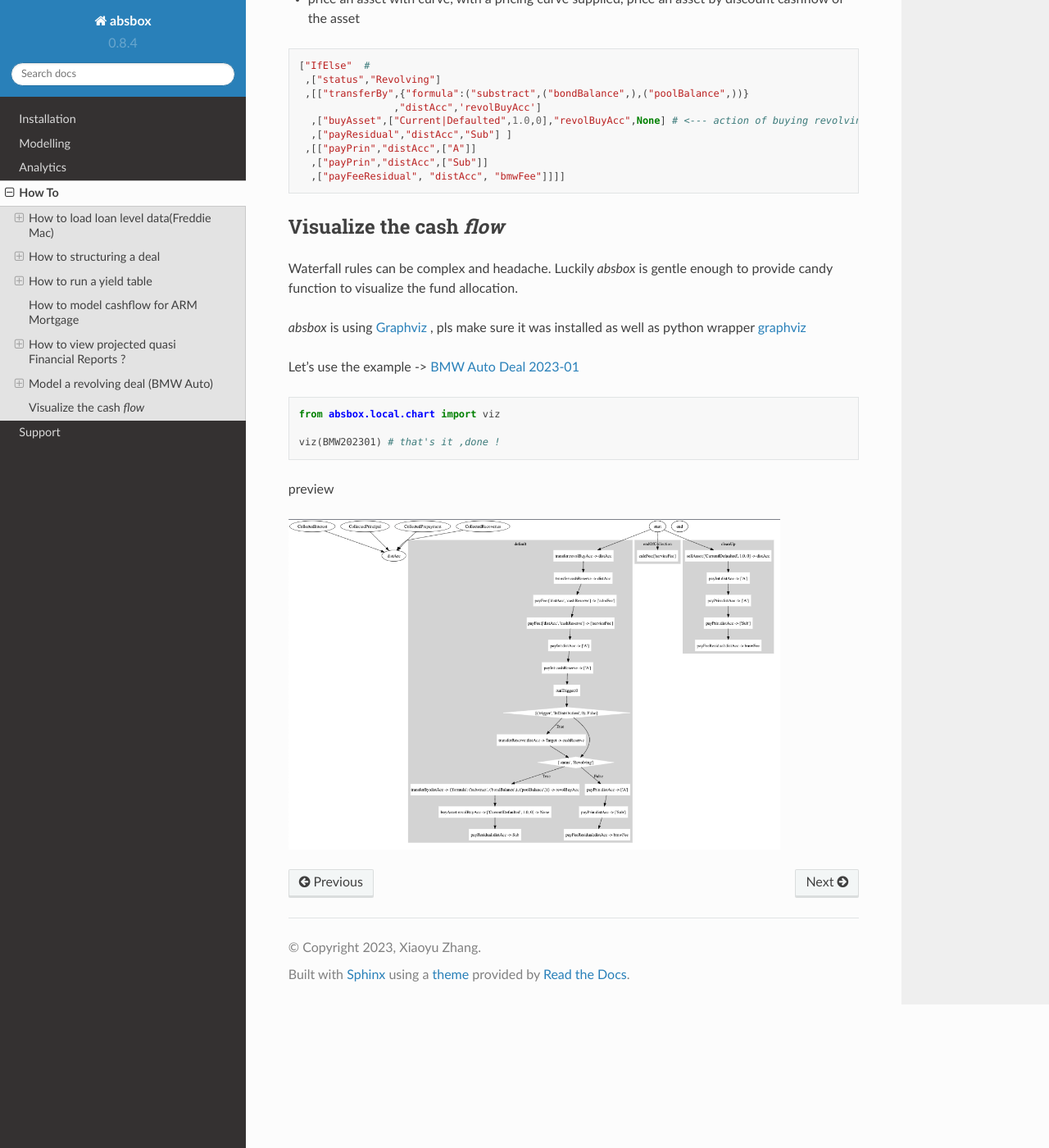
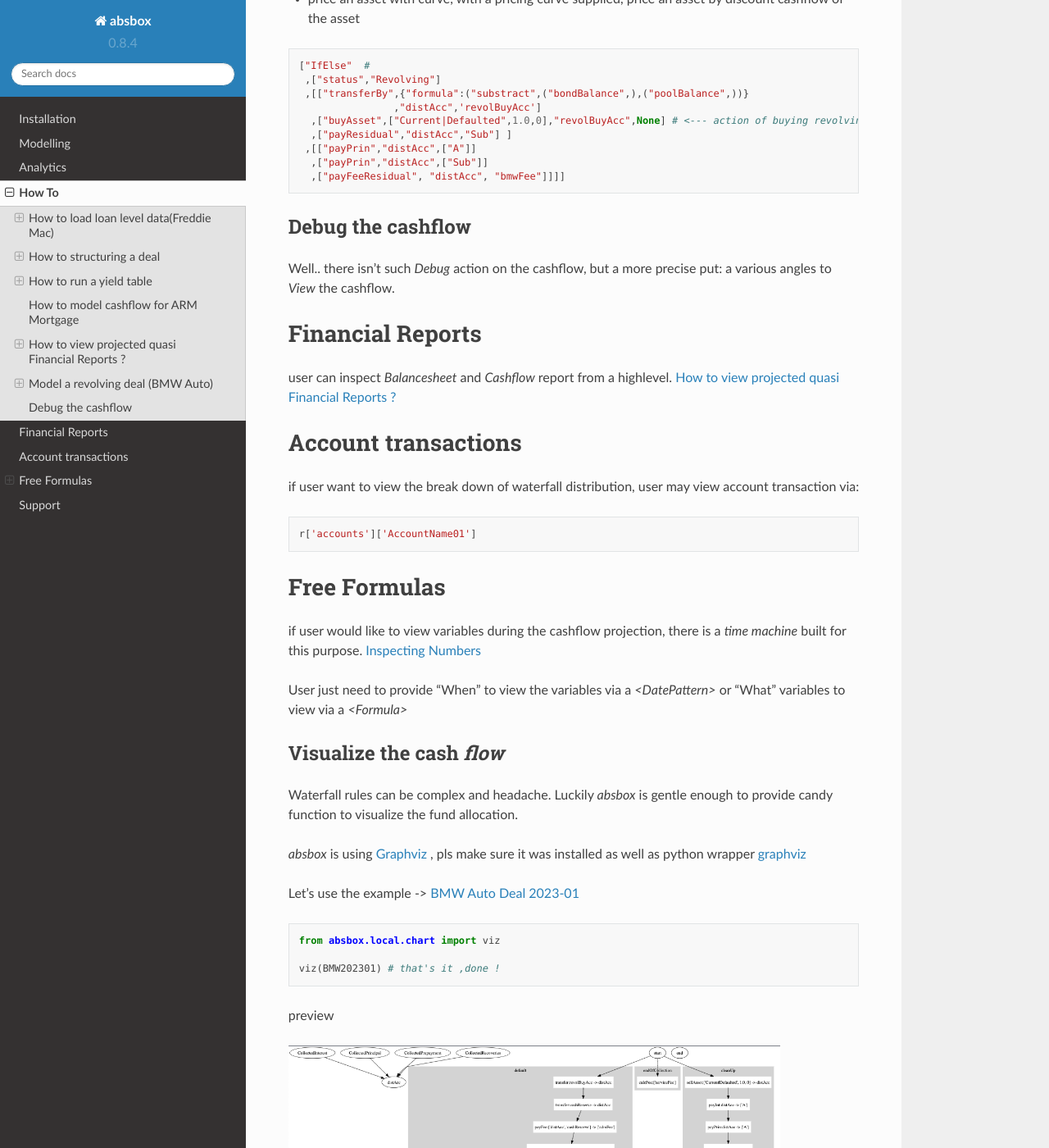
Before and after one commit to yellowbean/absbox-doc, a Sphinx documentation site: the page built from docs/source/howto.rst, in a window 1280 px wide and 1400 px high, scrolled down 11626 px. Shown: the whole window at 82% size. Built offline with Sphinx 7.4.7 and the Read the Docs theme 2.0.0, drawn with Linux system fonts in a browser that asks for light colours.

Commit message:
update a DEBUG how to

```diff
--- a/docs/source/howto.rst
+++ b/docs/source/howto.rst
@@ -552,6 +552,40 @@ Pricing an revolving asset would have a huge impact on the pool cashflow .
     ,["payPrin","distAcc",["Sub"]]
     ,["payFeeResidual", "distAcc", "bmwFee"]]]]
 
+
+
+Debug the cashflow
+------------------------
+
+Well.. there isn't such `Debug` action on the cashflow, but a more precise put: a various angles to `View` the cashflow.
+
+
+Financial Reports
+=====================
+
+user can inspect `Balancesheet` and `Cashflow` report from a highlevel. :ref:`How to view projected quasi Financial Reports ?`
+
+
+Account transactions
+======================
+
+if user want to view the break down of waterfall distribution, user may view account transaction via:
+
+.. code-block:: python
+
+  r['accounts']['AccountName01']
+
+
+Free Formulas
+=================
+
+if user would like to view variables during the cashflow projection, there is a `time machine` built for this purpose. :ref:`Inspecting Numbers`
+
+User just need to provide "When" to view the variables via a `<DatePattern>` or "What" variables to view via a `<Formula>`
+
+
+
+
 Visualize the cash `flow`
 ---------------------------
 
```
